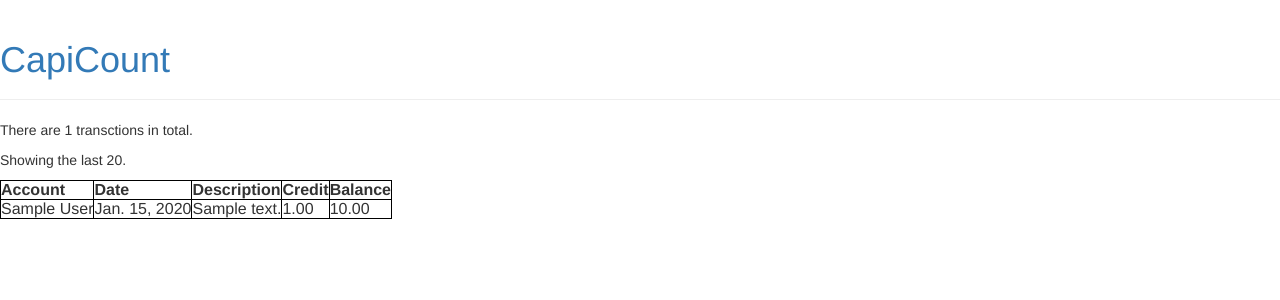
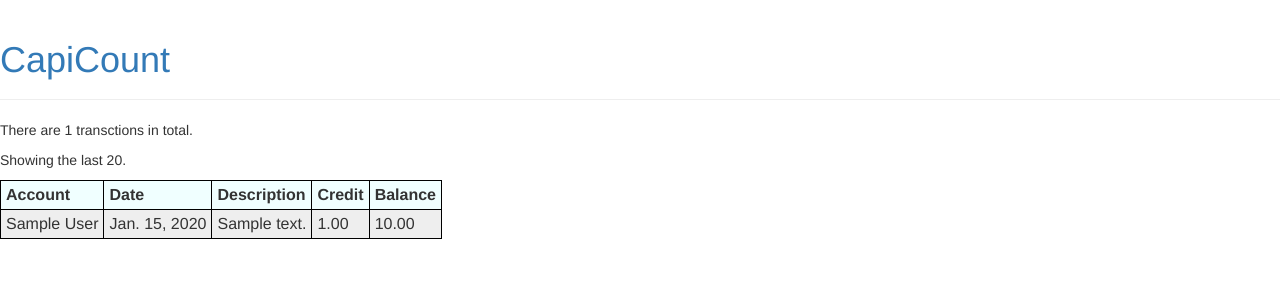
Before and after one commit to Zen-CODE/zenprojects, a Django app: page /budget/view_transactions in a window 1280 px wide. Shown: the top 300 px of the page. Run offline with Django 3.2, Linux system fonts and the light colour scheme; tables that the repository leaves empty hold one stand-in row (values such as "Sample post"); some libraries are stand-ins or nearby versions.

Commit message:
Added static files

```diff
--- a/python/django/capiccount/budget/static/budget/style.css
+++ b/python/django/capiccount/budget/static/budget/style.css
@@ -4,7 +4,12 @@ table, th, td {
 }
 table {
   border-spacing: 5px;
+  background-color: #eee;
 }
  th {
   text-align: left;
+  background-color: #f0ffff;
 }
+th, td {
+  padding: 5px;
+}
```
